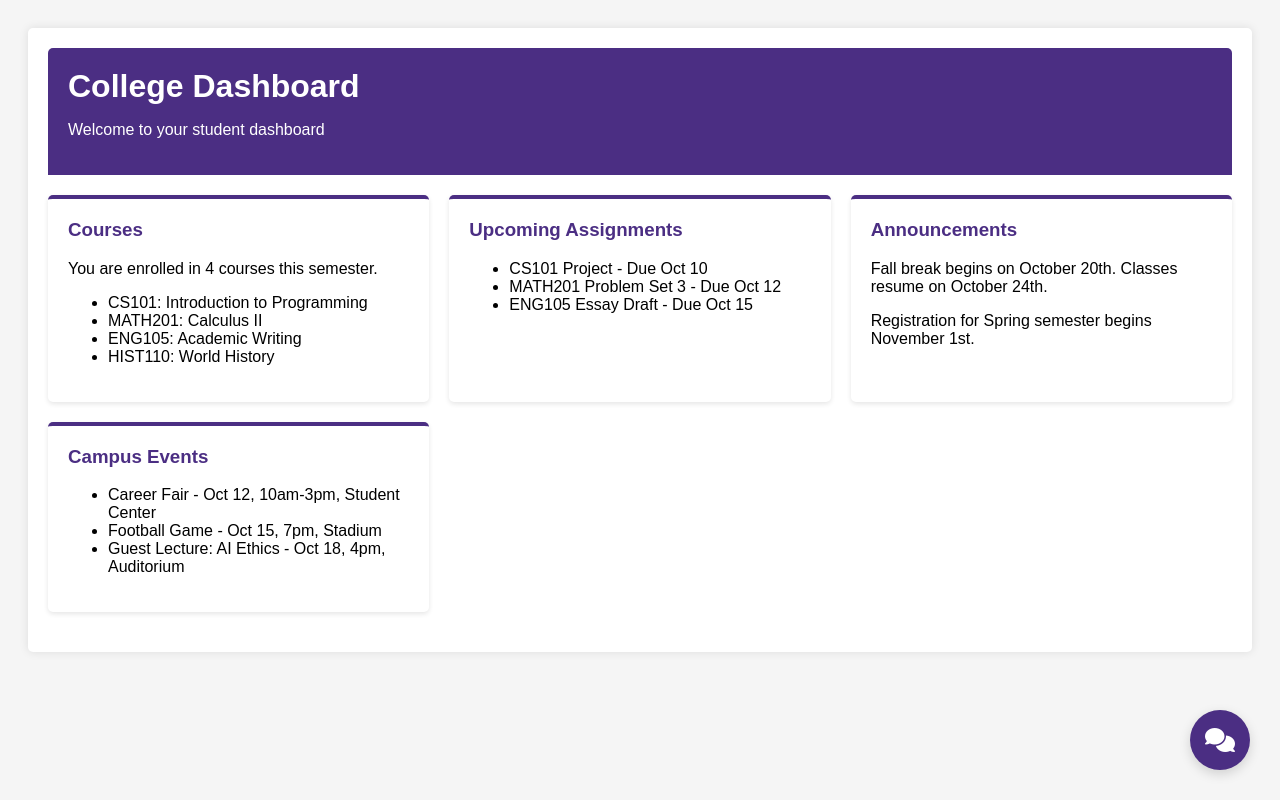
After one commit to tanmay-006/AI-Chatbot-for-Cybersecurity-Awareness, a Flask app: page /integration-example in a window 1280 px wide. The commit adds this page. Run offline with Flask 3, Linux system fonts and the light colour scheme.

Commit message:
Add integration example and embed script for chatbot; update styles and HTML structure

```diff
--- a/app.py
+++ b/app.py
@@ -9,6 +9,10 @@ CORS(app)  # Enable CORS for all routes - allows integration with college dashbo
 @app.route("/")
 def index():
     return render_template("index.html")
+
+@app.route("/integration-example")
+def integration_example():
+    return render_template("integration-example.html")
 
 @app.route("/api/chat", methods=["POST", "GET"])
 def chat():
--- a/static/css/style.css
+++ b/static/css/style.css
@@ -32,11 +32,11 @@
 body {
     background-color: var(--bg-color);
     height: 100vh;
-    display: flex;
-    justify-content: center;
-    align-items: center;
+    margin: 0;
+    padding: 0;
     transition: background-color 0.3s;
     position: relative; /* For positioning the chat toggle button */
+    font-family: 'Segoe UI', Tahoma, Geneva, Verdana, sans-serif;
 }
 
 /* Chat toggle button styles */
@@ -70,9 +70,9 @@ body {
 }
 
 .chat-container {
-    width: 90%;
-    max-width: 800px;
-    height: 90vh;
+    width: 350px; /* Fixed width for sidebar style */
+    height: 600px; /* Fixed height for more control */
+    max-height: 90vh; /* Don't exceed 90% of viewport height */
     background-color: var(--container-bg);
     border-radius: 10px;
     box-shadow: 0 2px 20px rgba(0, 0, 0, 0.1);
@@ -81,12 +81,14 @@ body {
     overflow: hidden;
     transition: all 0.3s ease;
     position: fixed; /* Fixed position for animations */
+    bottom: 100px; /* Position above the toggle button */
+    right: 30px; /* Align to the right side */
     z-index: 999;
 }
 
 /* Hidden state for chat container */
 .chat-container.hidden {
-    transform: translateY(100vh);
+    transform: translateX(400px); /* Slide out to the right */
     opacity: 0;
     pointer-events: none;
 }
@@ -133,7 +135,7 @@ header {
 }
 
 .header-description {
-    font-size: 0.9em;
+    font-size: 0.7em;
     margin-top: 5px;
     opacity: 0.9;
 }
@@ -201,8 +203,8 @@ header {
 .suggestions {
     display: flex;
     flex-wrap: wrap;
-    gap: 10px;
-    padding: 10px 15px;
+    gap: 5px;
+    padding: 5px 5px;
     border-top: 1px solid var(--border-color);
     justify-content: center;
 }
--- /dev/null
+++ b/static/js/chatbot-embed.js
@@ -0,0 +1,71 @@
+/**
+ * College Dashboard Chatbot - Embed Script
+ * Use this script to easily embed the chatbot into any webpage
+ */
+
+(function() {
+    // Create a container for the iframe and button
+    const chatbotContainer = document.createElement('div');
+    chatbotContainer.id = 'college-dashboard-chatbot';
+    chatbotContainer.style.position = 'fixed';
+    chatbotContainer.style.bottom = '0';
+    chatbotContainer.style.right = '0';
+    chatbotContainer.style.zIndex = '9999';
+
+    // Create the toggle button
+    const toggleButton = document.createElement('button');
+    toggleButton.innerHTML = '<i class="fas fa-comments"></i>';
+    toggleButton.style.width = '60px';
+    toggleButton.style.height = '60px';
+    toggleButton.style.borderRadius = '50%';
+    toggleButton.style.backgroundColor = '#4b2e83';
+    toggleButton.style.color = 'white';
+    toggleButton.style.border = 'none';
+    toggleButton.style.boxShadow = '0 4px 12px rgba(0, 0, 0, 0.15)';
+    toggleButton.style.fontSize = '24px';
+    toggleButton.style.cursor = 'pointer';
+    toggleButton.style.margin = '30px';
+    toggleButton.style.display = 'flex';
+    toggleButton.style.alignItems = 'center';
+    toggleButton.style.justifyContent = 'center';
+    toggleButton.style.transition = 'all 0.3s ease';
+
+    // Create the iframe (initially hidden)
+    const chatIframe = document.createElement('iframe');
+    chatIframe.src = 'http://localhost:5000'; // Change this to your actual chatbot URL
+    chatIframe.style.width = '350px';
+    chatIframe.style.height = '600px';
+    chatIframe.style.border = 'none';
+    chatIframe.style.borderRadius = '10px';
+    chatIframe.style.boxShadow = '0 2px 20px rgba(0, 0, 0, 0.1)';
+    chatIframe.style.display = 'none'; // Initially hidden
+    chatIframe.style.marginBottom = '20px';
+    chatIframe.style.marginRight = '30px';
+    chatIframe.style.transition = 'all 0.3s ease';
+
+    // Add elements to the container
+    chatbotContainer.appendChild(chatIframe);
+    chatbotContainer.appendChild(toggleButton);
+
+    // Add the container to the document
+    document.body.appendChild(chatbotContainer);
+
+    // Add Font Awesome if not already present
+    if (!document.querySelector('link[href*="font-awesome"]')) {
+        const fontAwesome = document.createElement('link');
+        fontAwesome.rel = 'stylesheet';
+        fontAwesome.href = 'https://cdnjs.cloudflare.com/ajax/libs/font-awesome/6.4.0/css/all.min.css';
+        document.head.appendChild(fontAwesome);
+    }
+
+    // Toggle chatbot visibility
+    toggleButton.addEventListener('click', function() {
+        if (chatIframe.style.display === 'none') {
+            chatIframe.style.display = 'block';
+            toggleButton.innerHTML = '<i class="fas fa-times"></i>';
+        } else {
+            chatIframe.style.display = 'none';
+            toggleButton.innerHTML = '<i class="fas fa-comments"></i>';
+        }
+    });
+})();
--- a/templates/index.html
+++ b/templates/index.html
@@ -1,25 +1,4 @@
 <!DOCTYPE html>
-<html lang="en">
-<head>
-    <meta charset="UTF-8">
-    <meta name="viewport" content="width=device-width, initial-scale=1.0">
-    <title>College Dashboard Assistant</title>
-    <link rel="stylesheet" href="https://cdnjs.cloudflare.com/ajax/libs/font-awesome/6.4.0/css/all.min.css">
-    <link rel="stylesheet" href="{{ url_for('static', filename='css/style.css') }}">
-    <!-- Add Marked.js for Markdown parsing -->
-    <script src="https://cdn.jsdelivr.net/npm/marked/marked.min.js"></script>
-    <!-- Add highlight.js for code syntax highlighting -->
-    <link rel="stylesheet" href="https://cdn.jsdelivr.net/npm/highlight.js@11.7.0/styles/github.min.css">
-    <script src="https://cdn.jsdelivr.net/npm/highlight.js@11.7.0/lib/highlight.min.js"></script>
-</head>
-<body>
-    <!-- Chat toggle button -->
-    <button id="chatToggleBtn" class="chat-toggle-btn">
-        <i class="fas fa-comments"></i>
-    </button>
-
-    <!-- Chat container (initially hidden) -->
-    <div class="chat-container" id="chatContainer">
 <html lang="en">
 <head>
     <meta charset="UTF-8">
@@ -45,7 +24,7 @@
             <div class="header-content">
                 <div class="logo-area">
                     <i class="fas fa-university"></i>
-                    <h1>College Dashboard Assistant</h1>
+                    <h5>College Dashboard Assistant</h5>
                 </div>
                 <div class="controls">
                     <button id="clearBtn" title="Clear Conversation"><i class="fas fa-trash-alt"></i></button>
@@ -59,8 +38,8 @@
 
         <div class="chat-box" id="chatBox">
             <div class="message bot">
-                <div class="avatar"><i class="fas fa-robot"></i></div>
-                <div class="message-content">
+<!--                 <div class="avatar"><i class="fas fa-robot"></i></div>
+ -->                <div class="message-content">
                     <p>Hello! I'm your college dashboard assistant. Ask me anything about:</p>
                     <ul>
                         <li>Course registration and academic calendar</li>
@@ -74,21 +53,17 @@
             </div>
         </div>
 
-        <div class="suggestions" id="suggestions">
+        <!-- <div class="suggestions" id="suggestions">
             <button class="suggestion-btn">How do I register for courses?</button>
             <button class="suggestion-btn">When are final exams?</button>
             <button class="suggestion-btn">Where can I access my transcript?</button>
             <button class="suggestion-btn">What student resources are available?</button>
-        </div>
+        </div> -->
 
         <div class="input-area">
             <input type="text" id="userInput" placeholder="Type your message here...">
             <button id="sendBtn"><i class="fas fa-paper-plane"></i></button>
         </div>
-
-        <footer>
-            <p>- by Tanmay Bandagale • <a href="#" id="aboutLink">About this chatbot</a></p>
-        </footer>
     </div>
     <script src="{{ url_for('static', filename='js/script.js') }}"></script>
 </body>
--- /dev/null
+++ b/templates/integration-example.html
@@ -0,0 +1,98 @@
+<!DOCTYPE html>
+<html lang="en">
+<head>
+    <meta charset="UTF-8">
+    <meta name="viewport" content="width=device-width, initial-scale=1.0">
+    <title>Sample Integration Page</title>
+    <style>
+        body {
+            font-family: Arial, sans-serif;
+            padding: 20px;
+            background-color: #f5f5f5;
+        }
+        .main-content {
+            max-width: 1200px;
+            margin: 0 auto;
+            background-color: white;
+            padding: 20px;
+            border-radius: 5px;
+            box-shadow: 0 0 10px rgba(0,0,0,0.1);
+        }
+        .header {
+            background-color: #4b2e83;
+            color: white;
+            padding: 20px;
+            border-radius: 5px 5px 0 0;
+            margin-bottom: 20px;
+        }
+        h1 {
+            margin: 0;
+        }
+        .dashboard-grid {
+            display: grid;
+            grid-template-columns: repeat(auto-fill, minmax(300px, 1fr));
+            grid-gap: 20px;
+            margin-bottom: 20px;
+        }
+        .dashboard-card {
+            background-color: #fff;
+            border-radius: 5px;
+            box-shadow: 0 2px 5px rgba(0,0,0,0.1);
+            padding: 20px;
+            border-top: 4px solid #4b2e83;
+        }
+        .dashboard-card h3 {
+            margin-top: 0;
+            color: #4b2e83;
+        }
+    </style>
+</head>
+<body>
+    <div class="main-content">
+        <div class="header">
+            <h1>College Dashboard</h1>
+            <p>Welcome to your student dashboard</p>
+        </div>
+
+        <div class="dashboard-grid">
+            <div class="dashboard-card">
+                <h3>Courses</h3>
+                <p>You are enrolled in 4 courses this semester.</p>
+                <ul>
+                    <li>CS101: Introduction to Programming</li>
+                    <li>MATH201: Calculus II</li>
+                    <li>ENG105: Academic Writing</li>
+                    <li>HIST110: World History</li>
+                </ul>
+            </div>
+
+            <div class="dashboard-card">
+                <h3>Upcoming Assignments</h3>
+                <ul>
+                    <li>CS101 Project - Due Oct 10</li>
+                    <li>MATH201 Problem Set 3 - Due Oct 12</li>
+                    <li>ENG105 Essay Draft - Due Oct 15</li>
+                </ul>
+            </div>
+
+            <div class="dashboard-card">
+                <h3>Announcements</h3>
+                <p>Fall break begins on October 20th. Classes resume on October 24th.</p>
+                <p>Registration for Spring semester begins November 1st.</p>
+            </div>
+
+            <div class="dashboard-card">
+                <h3>Campus Events</h3>
+                <ul>
+                    <li>Career Fair - Oct 12, 10am-3pm, Student Center</li>
+                    <li>Football Game - Oct 15, 7pm, Stadium</li>
+                    <li>Guest Lecture: AI Ethics - Oct 18, 4pm, Auditorium</li>
+                </ul>
+            </div>
+        </div>
+    </div>
+
+    <!-- Add the chatbot embed script here -->
+    <script src="{{ url_for('static', filename='js/chatbot-embed.js') }}"></script>
+</body>
+</html>
```
Also changed, not shown: INTEGRATION.md (added, +77 -0 lines).
